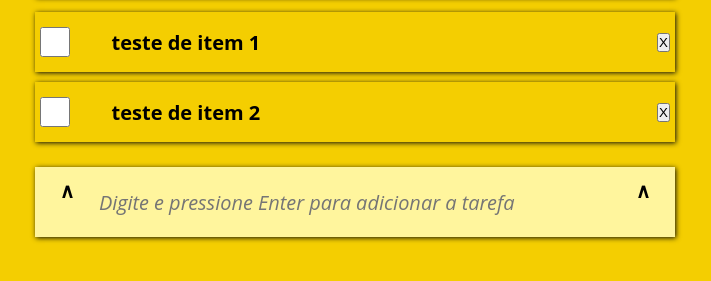
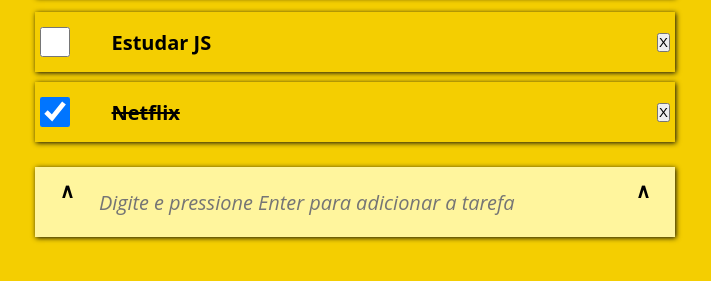
Before and after one commit to CassioDaniel/Todo-List, a plain HTML site: page Todo_list/index.html in a window 1280 px wide. Shown: the part 133-414 px from the top of the page, without its empty margins (285-996 px from the left). Drawn offline with Linux system fonts and the light colour scheme.

Commit message:
04 - Cria

```diff
--- a/Todo_list/app.js
+++ b/Todo_list/app.js
@@ -0,0 +1,31 @@
+
+let banco = [
+    {'tarefa': 'Estudar JS', 'status': ''},
+    {'tarefa': 'Netflix', 'status': 'checked'}
+]
+
+const criarItem = (tarefa, status) => {
+    const item = document.createElement('label');
+    item.classList.add('todo_item');
+    item.innerHTML = `
+        <input type="checkbox" ${status}>
+        <div>${tarefa}</div>
+        <input type="button" value="X">
+    `
+
+    document.getElementById('todoList').appendChild(item);
+}
+
+const limparTarefas = () => {
+    const todoList = document.getElementById('todoList');
+    while (todoList.firstChild) {
+        todoList.removeChild(todoList.lastChild);
+    }
+}
+
+const atualizarTela = () => {
+    limparTarefas();
+    banco.forEach (item => criarItem (item.tarefa, item.status));
+}
+
+atualizarTela();
--- a/Todo_list/index.html
+++ b/Todo_list/index.html
@@ -12,17 +12,8 @@
             TODO - LIST
         </div>
 
-        <div class="todo_list">
-            <label class="todo_item">
-                <input type="checkbox">
-                <div>teste de item 1</div>
-                <input type="button" value="X">
-            </label>
-            <label class="todo_item">
-                <input type="checkbox">
-                <div>teste de item 2</div>
-                <input type="button" value="X">
-            </label>
+        <div class="todo_list" id="todoList">
+
         </div>
 
         <div class="todo_new-item">
```
